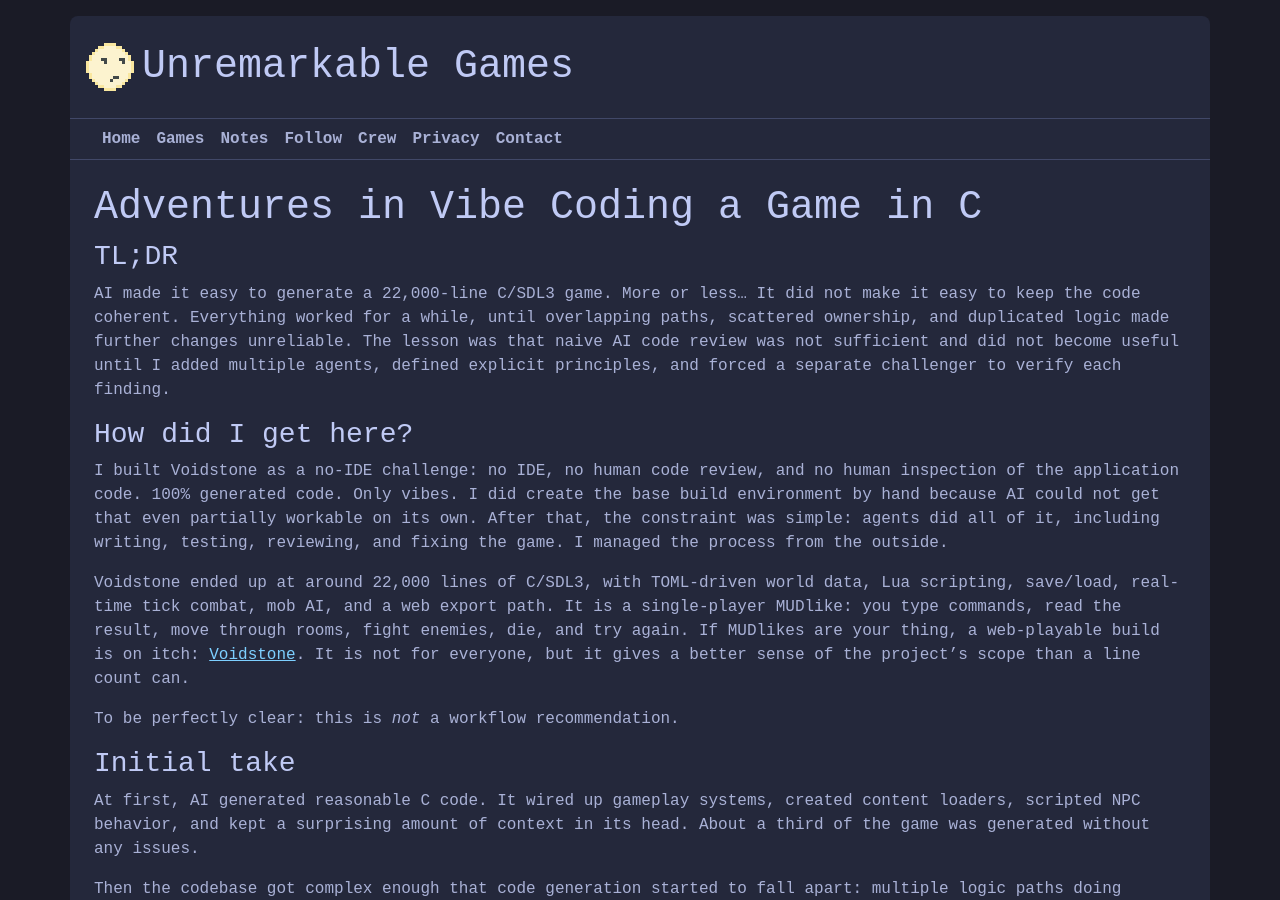
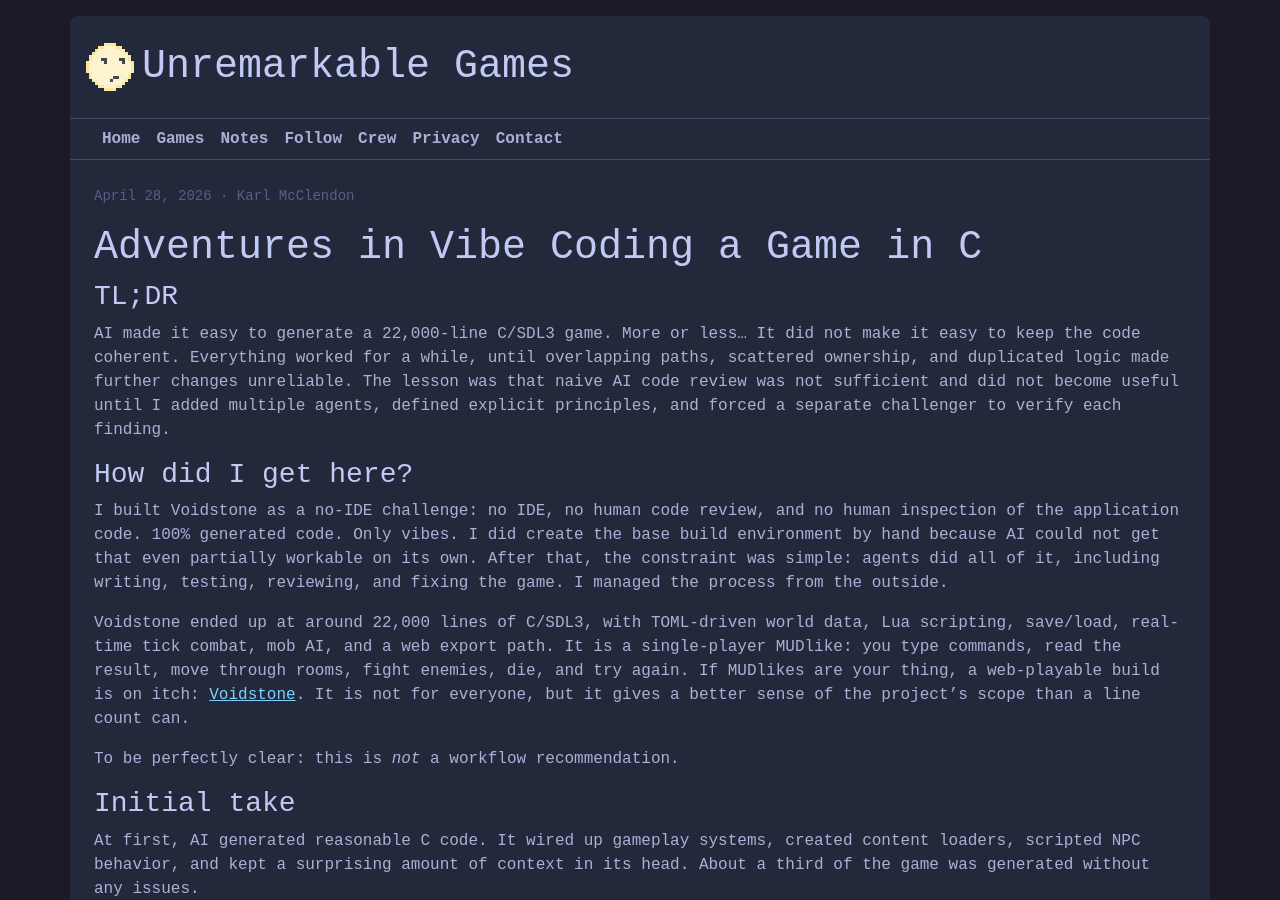
Before and after one commit to unremarkablegames/unremarkablegames.github.io, a Jekyll site: the page built from _notes/2026-04-28-vibe-coding-a-game-in-c.md, in a window 1280 px wide and 900 px high. Built offline with Jekyll 4.4.1, drawn with Linux system fonts in a browser that asks for light colours; some web fonts are replaced.

Commit message:
feat: add note byline and article author/published_time metadata

```diff
--- a/_config.yml
+++ b/_config.yml
@@ -1,5 +1,6 @@
 baseurl: ""
 url: "https://www.unremarkablegames.com"
+author: "Karl McClendon"
 
 collections:
   notes:
--- a/_layouts/default.html
+++ b/_layouts/default.html
@@ -6,14 +6,19 @@
     {% assign og_image = page.thumbnail | default: "/assets/img/mehlogo-xl.png" %}
     <meta name="description" content="{{ og_description }}">
     <meta name="viewport" content="width=device-width, initial-scale=1.0">
-    <meta property="og:title" content="{{ page.title }} | Unremarkable Games">
+    <meta name="author" content="{{ page.author | default: site.author }}">
+    <meta property="og:title" content="{{ page.title }}">
     <meta property="og:description" content="{{ og_description }}">
     <meta property="og:image" content="{{ site.url }}{{ og_image }}">
     <meta property="og:url" content="{{ site.url }}{{ page.url }}">
     <meta property="og:type" content="{% if page.collection == 'notes' %}article{% else %}website{% endif %}">
     <meta property="og:site_name" content="Unremarkable Games">
+    {% if page.collection == 'notes' %}
+    <meta property="article:published_time" content="{{ page.date | date_to_xmlschema }}">
+    <meta property="article:author" content="{{ page.author | default: site.author }}">
+    {% endif %}
     <meta name="twitter:card" content="summary_large_image">
-    <meta name="twitter:title" content="{{ page.title }} | Unremarkable Games">
+    <meta name="twitter:title" content="{{ page.title }}">
     <meta name="twitter:description" content="{{ og_description }}">
     <meta name="twitter:image" content="{{ site.url }}{{ og_image }}">
     <link rel="preconnect" href="https://fonts.googleapis.com">
@@ -37,6 +42,9 @@
         {% include header.html %}
     </header>
     <main class="px-3 px-md-4 pb-4">
+        {% if page.collection == 'notes' %}
+        <p class="note-byline text-secondary mb-3"><small>{{ page.date | date: "%B %-d, %Y" }} · {{ page.author | default: site.author }}</small></p>
+        {% endif %}
         {{ content }}
     </main>
     <footer class="px-3 py-2">
```
